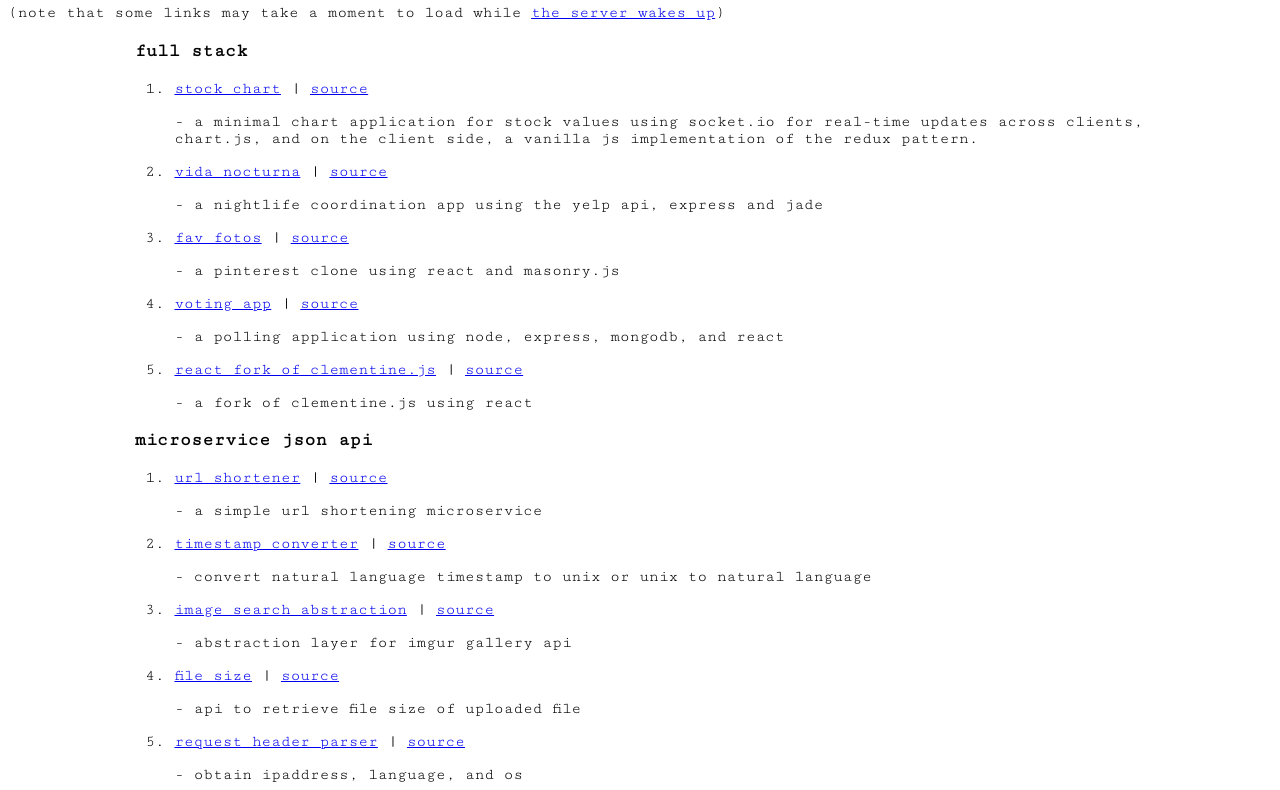
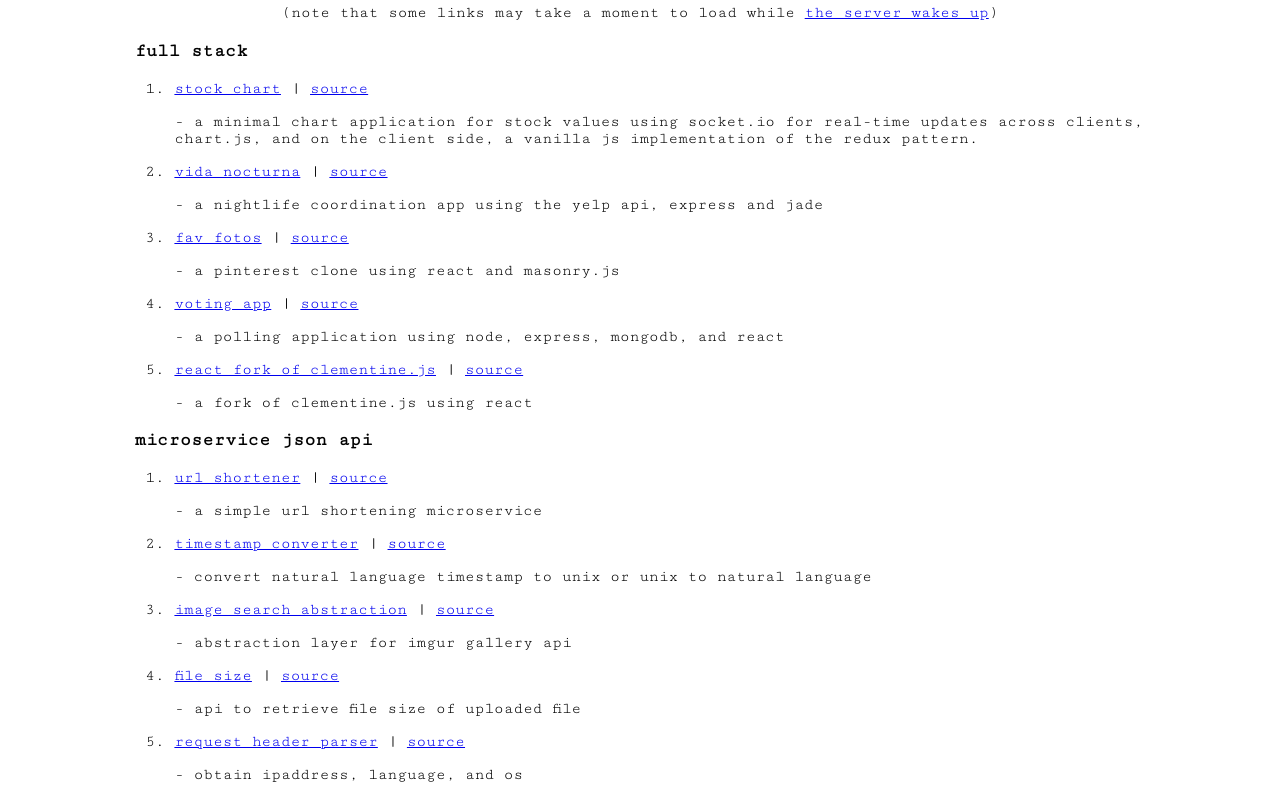
Before and after one commit to jondcoleman/jondcoleman.github.io, a plain HTML site: page index.html in a window 1280 px wide. Shown: the part 198-988 px from the top of the page. Drawn offline with nearby package versions, Linux system fonts and the light colour scheme.

Commit message:
forgot a comma

```diff
--- a/css/style.css
+++ b/css/style.css
@@ -9,7 +9,7 @@ body {
   margin: 0 auto;
 }
 
-.intro-header, .social-links .heroku-note {
+.intro-header, .social-links, .heroku-note {
   text-align: center;
 }
 
```
